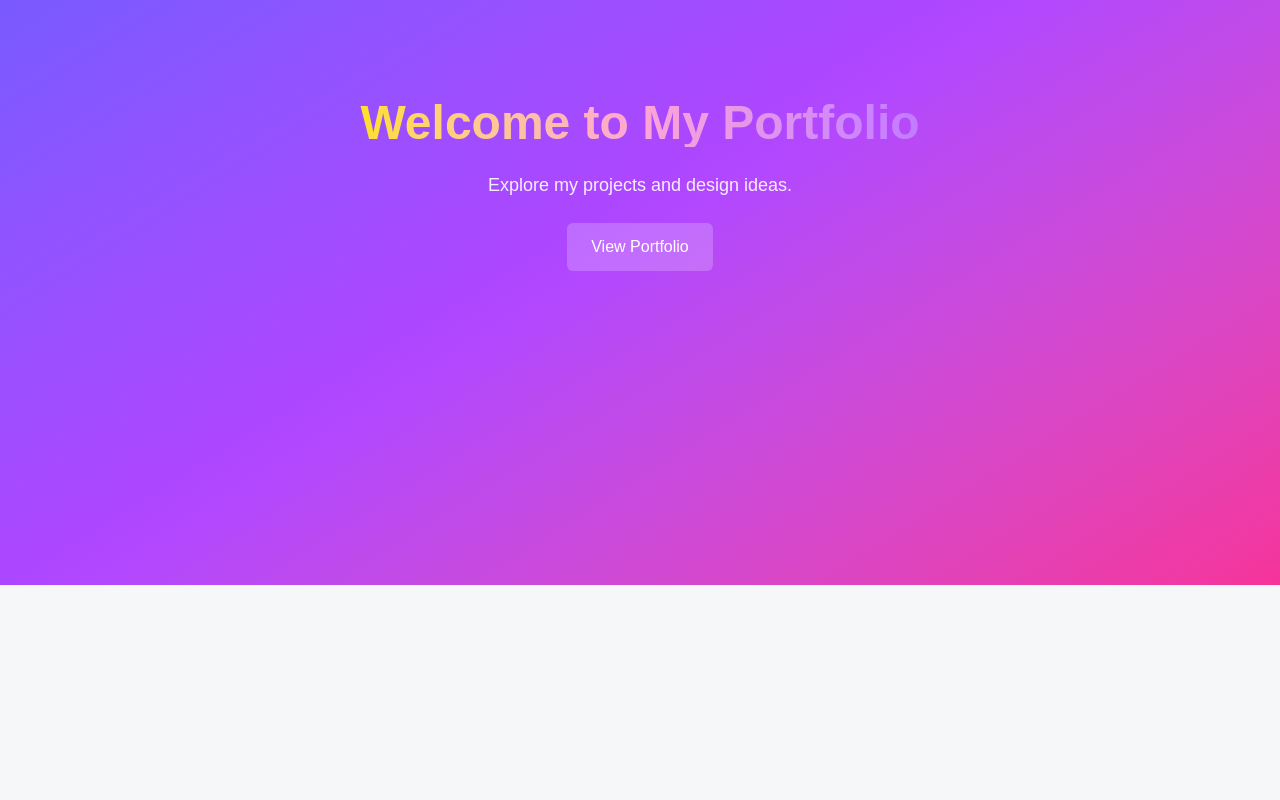
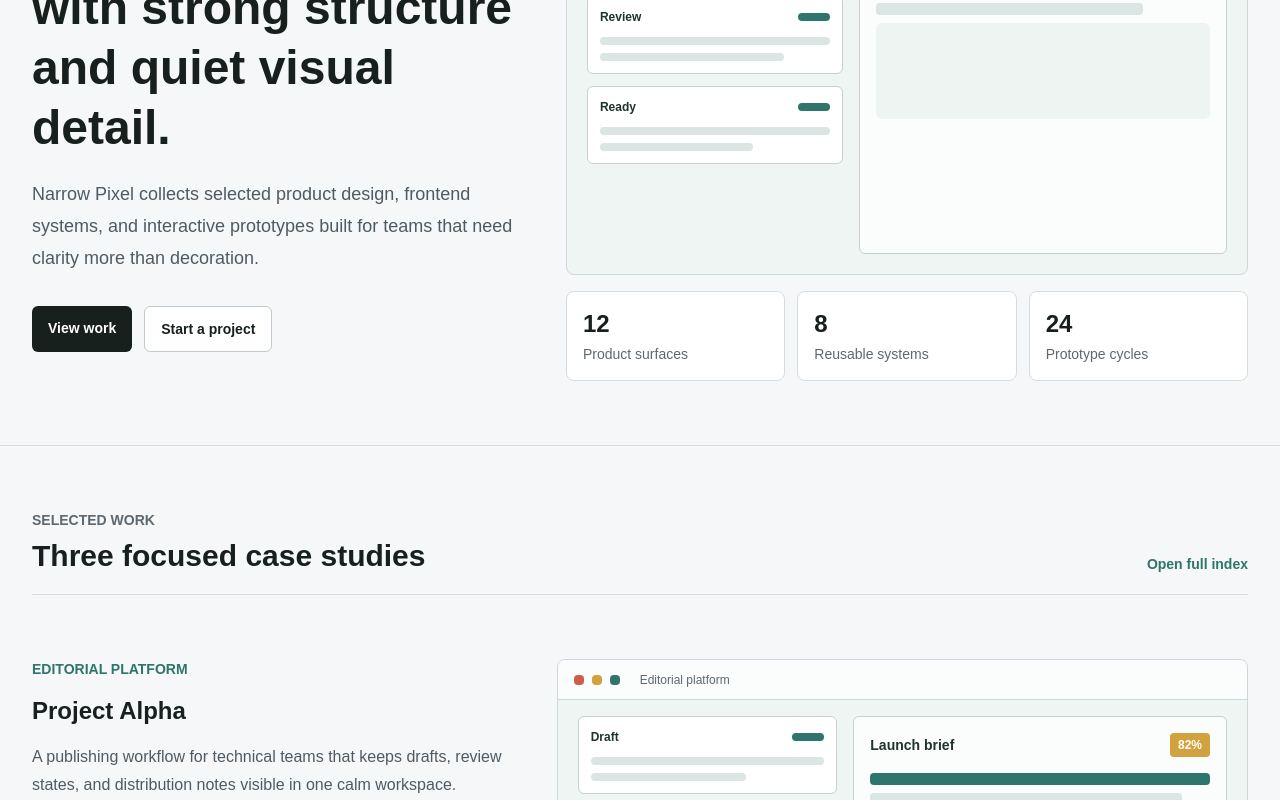
Before and after one commit to co6tter/codex-v1, a Next.js app: page / in a window 1280 px wide. Shown: the part 280-1080 px from the top of the page. Before the commit the page ends 865 px from the top, so only its background shows below. Built offline with nearby package versions, Linux system fonts and the light colour scheme.

Commit message:
feat(pages): redesign home, portfolio index, and project detail pages

```diff
--- a/app/page.tsx
+++ b/app/page.tsx
@@ -1,19 +1,118 @@
 import Link from "next/link";
+import ProjectVisual from "./components/ProjectVisual";
+import { projects } from "./data/projects";
 
 export const metadata = {
   title: "Home",
 };
 
+const stats = [
+  { label: "Product surfaces", value: "12" },
+  { label: "Reusable systems", value: "8" },
+  { label: "Prototype cycles", value: "24" },
+];
+
 export default function Home() {
+  const featured = projects[0];
+
   return (
-    <section className="flex items-center justify-center min-h-screen bg-gradient-to-br from-indigo-500 via-purple-500 to-pink-500 text-center">
-      <div className="space-y-6">
-        <h1 className="text-5xl font-extrabold bg-gradient-to-r from-yellow-300 via-pink-300 to-purple-400 bg-clip-text text-transparent">Welcome to My Portfolio</h1>
-        <p className="text-lg text-white/90">Explore my projects and design ideas.</p>
-        <Link href="/portfolio" className="inline-block rounded-md bg-white/20 px-6 py-3 text-white hover:bg-white/30 transition">
-          View Portfolio
-        </Link>
-      </div>
-    </section>
+    <div>
+      <section className="border-b border-[#d5dde3] bg-[#f5f7f8]">
+        <div className="mx-auto grid max-w-7xl gap-10 px-5 py-12 sm:px-8 lg:grid-cols-[0.84fr_1.16fr] lg:items-center lg:py-16">
+          <div className="space-y-8">
+            <div className="space-y-5">
+              <p className="text-sm font-semibold uppercase text-[#2f756b]">
+                Independent digital portfolio
+              </p>
+              <h1 className="max-w-3xl text-4xl font-semibold leading-tight text-[#17201d] sm:text-5xl">
+                Product interfaces with strong structure and quiet visual
+                detail.
+              </h1>
+              <p className="max-w-2xl text-lg leading-8 text-[#4f5b64]">
+                Narrow Pixel collects selected product design, frontend systems,
+                and interactive prototypes built for teams that need clarity
+                more than decoration.
+              </p>
+            </div>
+            <div className="flex flex-wrap gap-3">
+              <Link
+                href="/portfolio"
+                className="rounded-md bg-[#17201d] px-4 py-3 text-sm font-semibold text-white transition hover:bg-[#2f756b]"
+              >
+                View work
+              </Link>
+              <a
+                href="mailto:hello@example.com"
+                className="rounded-md border border-[#c0cad1] bg-white px-4 py-3 text-sm font-semibold text-[#17201d] transition hover:border-[#2f756b]"
+              >
+                Start a project
+              </a>
+            </div>
+          </div>
+
+          <div className="space-y-4">
+            <ProjectVisual project={featured} />
+            <div className="grid gap-3 sm:grid-cols-3">
+              {stats.map((stat) => (
+                <div
+                  key={stat.label}
+                  className="rounded-lg border border-[#d5dde3] bg-white p-4"
+                >
+                  <p className="text-2xl font-semibold text-[#17201d]">
+                    {stat.value}
+                  </p>
+                  <p className="mt-1 text-sm text-[#5d6871]">{stat.label}</p>
+                </div>
+              ))}
+            </div>
+          </div>
+        </div>
+      </section>
+
+      <section className="mx-auto max-w-7xl px-5 py-12 sm:px-8 lg:py-16">
+        <div className="mb-8 flex flex-col justify-between gap-4 border-b border-[#d5dde3] pb-5 sm:flex-row sm:items-end">
+          <div>
+            <p className="text-sm font-semibold uppercase text-[#5d6871]">
+              Selected work
+            </p>
+            <h2 className="mt-2 text-3xl font-semibold text-[#17201d]">
+              Three focused case studies
+            </h2>
+          </div>
+          <Link
+            href="/portfolio"
+            className="text-sm font-semibold text-[#2f756b] hover:text-[#17201d]"
+          >
+            Open full index
+          </Link>
+        </div>
+
+        <div className="divide-y divide-[#d5dde3]">
+          {projects.map((project) => (
+            <Link
+              key={project.slug}
+              href={project.path}
+              className="group grid gap-6 py-8 transition hover:bg-white/55 lg:grid-cols-[0.42fr_0.58fr]"
+            >
+              <div className="space-y-4">
+                <p className="text-sm font-semibold uppercase text-[#2f756b]">
+                  {project.eyebrow}
+                </p>
+                <h3 className="text-2xl font-semibold text-[#17201d]">
+                  {project.title}
+                </h3>
+                <p className="max-w-2xl leading-7 text-[#4f5b64]">
+                  {project.summary}
+                </p>
+                <span className="inline-flex text-sm font-semibold text-[#17201d]">
+                  Read case study
+                </span>
+              </div>
+              <ProjectVisual project={project} />
+            </Link>
+          ))}
+        </div>
+      </section>
+    </div>
   );
 }
--- a/app/portfolio/alpha/page.tsx
+++ b/app/portfolio/alpha/page.tsx
@@ -1,12 +1,17 @@
+import { notFound } from "next/navigation";
+import ProjectCaseStudy from "../../components/ProjectCaseStudy";
+import { getProject } from "../../data/projects";
+
+const project = getProject("alpha");
+
 export const metadata = {
-  title: "Project Alpha",
+  title: project?.title ?? "Project Alpha",
 };
 
 export default function ProjectAlpha() {
-  return (
-    <div className="space-y-4">
-      <h2 className="text-2xl font-bold">Project Alpha</h2>
-      <p>This project explores a blogging platform built with Next.js. It demonstrates server-side rendering, dynamic routing, and Markdown support for content management.</p>
-    </div>
-  );
+  if (!project) {
+    notFound();
+  }
+
+  return <ProjectCaseStudy project={project} />;
 }
--- a/app/portfolio/beta/page.tsx
+++ b/app/portfolio/beta/page.tsx
@@ -1,12 +1,17 @@
+import { notFound } from "next/navigation";
+import ProjectCaseStudy from "../../components/ProjectCaseStudy";
+import { getProject } from "../../data/projects";
+
+const project = getProject("beta");
+
 export const metadata = {
-  title: "Project Beta",
+  title: project?.title ?? "Project Beta",
 };
 
 export default function ProjectBeta() {
-  return (
-    <div className="space-y-4">
-      <h2 className="text-2xl font-bold">Project Beta</h2>
-      <p>Project Beta is a small browser-based puzzle game created with React and TypeScript. It focuses on gameplay mechanics and interactive animations.</p>
-    </div>
-  );
+  if (!project) {
+    notFound();
+  }
+
+  return <ProjectCaseStudy project={project} />;
 }
--- a/app/portfolio/gamma/page.tsx
+++ b/app/portfolio/gamma/page.tsx
@@ -1,12 +1,17 @@
+import { notFound } from "next/navigation";
+import ProjectCaseStudy from "../../components/ProjectCaseStudy";
+import { getProject } from "../../data/projects";
+
+const project = getProject("gamma");
+
 export const metadata = {
-  title: "Project Gamma",
+  title: project?.title ?? "Project Gamma",
 };
 
 export default function ProjectGamma() {
-  return (
-    <div className="space-y-4">
-      <h2 className="text-2xl font-bold">Project Gamma</h2>
-      <p>Project Gamma showcases a photography portfolio using Tailwind CSS for responsive layouts and dark mode support.</p>
-    </div>
-  );
+  if (!project) {
+    notFound();
+  }
+
+  return <ProjectCaseStudy project={project} />;
 }
--- a/app/portfolio/page.tsx
+++ b/app/portfolio/page.tsx
@@ -3,48 +3,64 @@ export const metadata = {
 };
 
 import Link from "next/link";
-
-interface Project {
-  title: string;
-  description: string;
-  path: string;
-}
-
-const projects: Project[] = [
-  {
-    title: "Project Alpha",
-    description: "Blog platform built with Next.js.",
-    path: "/portfolio/alpha",
-  },
-  {
-    title: "Project Beta",
-    description: "Browser-based puzzle game.",
-    path: "/portfolio/beta",
-  },
-  {
-    title: "Project Gamma",
-    description: "Photography portfolio with Tailwind CSS.",
-    path: "/portfolio/gamma",
-  },
-];
+import ProjectVisual from "../components/ProjectVisual";
+import { projects } from "../data/projects";
 
 export default function PortfolioPage() {
   return (
-    <div className="space-y-6">
-      <h2 className="text-2xl font-bold">Portfolio</h2>
-      <ul className="space-y-4">
+    <div>
+      <section className="border-b border-[#d5dde3] bg-white">
+        <div className="mx-auto max-w-7xl px-5 py-12 sm:px-8 lg:py-16">
+          <p className="text-sm font-semibold uppercase text-[#2f756b]">
+            Work index
+          </p>
+          <div className="mt-4 grid gap-6 lg:grid-cols-[0.7fr_0.3fr]">
+            <h1 className="max-w-3xl text-4xl font-semibold leading-tight text-[#17201d] sm:text-5xl">
+              A compact archive of systems, prototypes, and visual product work.
+            </h1>
+            <p className="leading-7 text-[#4f5b64]">
+              Each project focuses on a different product surface: publishing
+              operations, game interaction, and image-led collection design.
+            </p>
+          </div>
+        </div>
+      </section>
+
+      <section className="mx-auto max-w-7xl px-5 py-10 sm:px-8 lg:py-14">
+        <ul className="divide-y divide-[#d5dde3] border-y border-[#d5dde3]">
         {projects.map((project) => (
-          <li key={project.title} className="border p-4 rounded-md">
-            <h3 className="text-xl font-semibold">{project.title}</h3>
-            <p className="mb-2 text-sm text-gray-600 dark:text-gray-300">
-              {project.description}
-            </p>
-            <Link href={project.path} className="text-blue-600 hover:underline">
-              View project
+          <li key={project.slug}>
+            <Link
+              href={project.path}
+              className="grid gap-6 py-8 transition hover:bg-white/70 lg:grid-cols-[0.36fr_0.3fr_0.34fr] lg:items-center"
+            >
+              <ProjectVisual project={project} />
+              <div>
+                <p className="text-sm font-semibold uppercase text-[#2f756b]">
+                  {project.eyebrow}
+                </p>
+                <h2 className="mt-2 text-2xl font-semibold text-[#17201d]">
+                  {project.title}
+                </h2>
+                <p className="mt-4 leading-7 text-[#4f5b64]">
+                  {project.summary}
+                </p>
+              </div>
+              <div className="grid gap-4 sm:grid-cols-3 lg:grid-cols-1">
+                {project.metrics.map((metric) => (
+                  <div key={metric.label}>
+                    <p className="text-2xl font-semibold text-[#17201d]">
+                      {metric.value}
+                    </p>
+                    <p className="text-sm text-[#5d6871]">{metric.label}</p>
+                  </div>
+                ))}
+              </div>
             </Link>
           </li>
         ))}
       </ul>
+      </section>
     </div>
   );
 }
```
